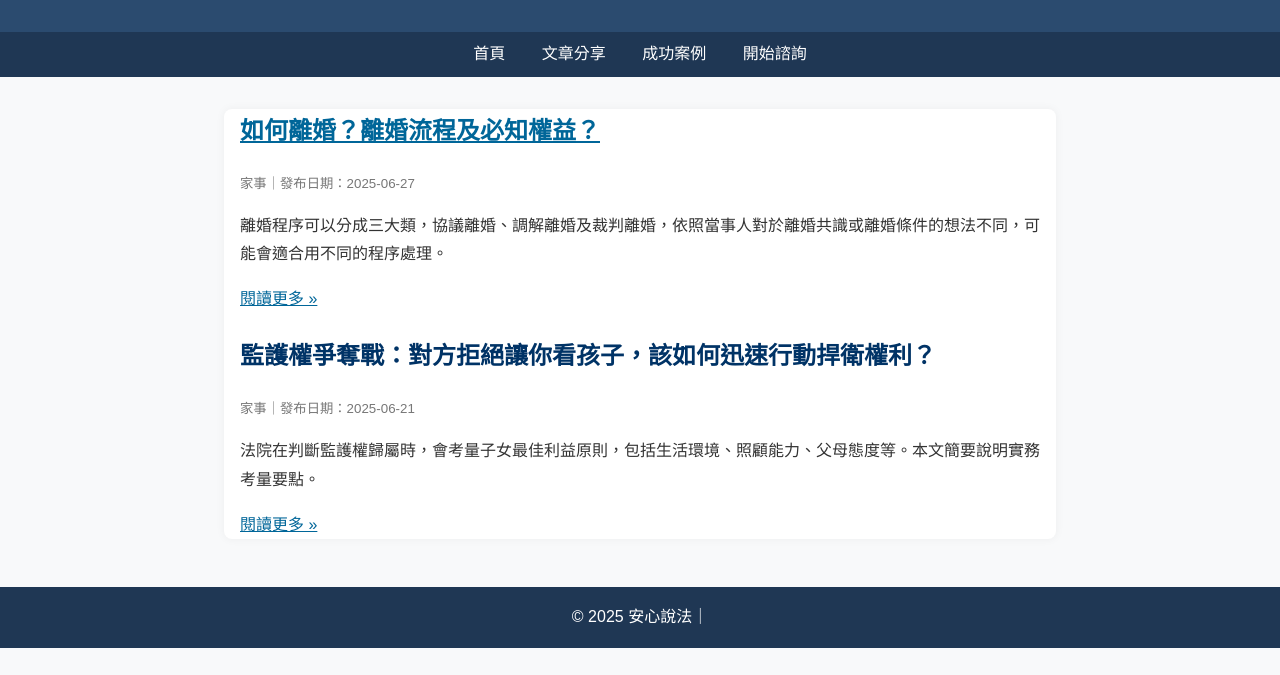
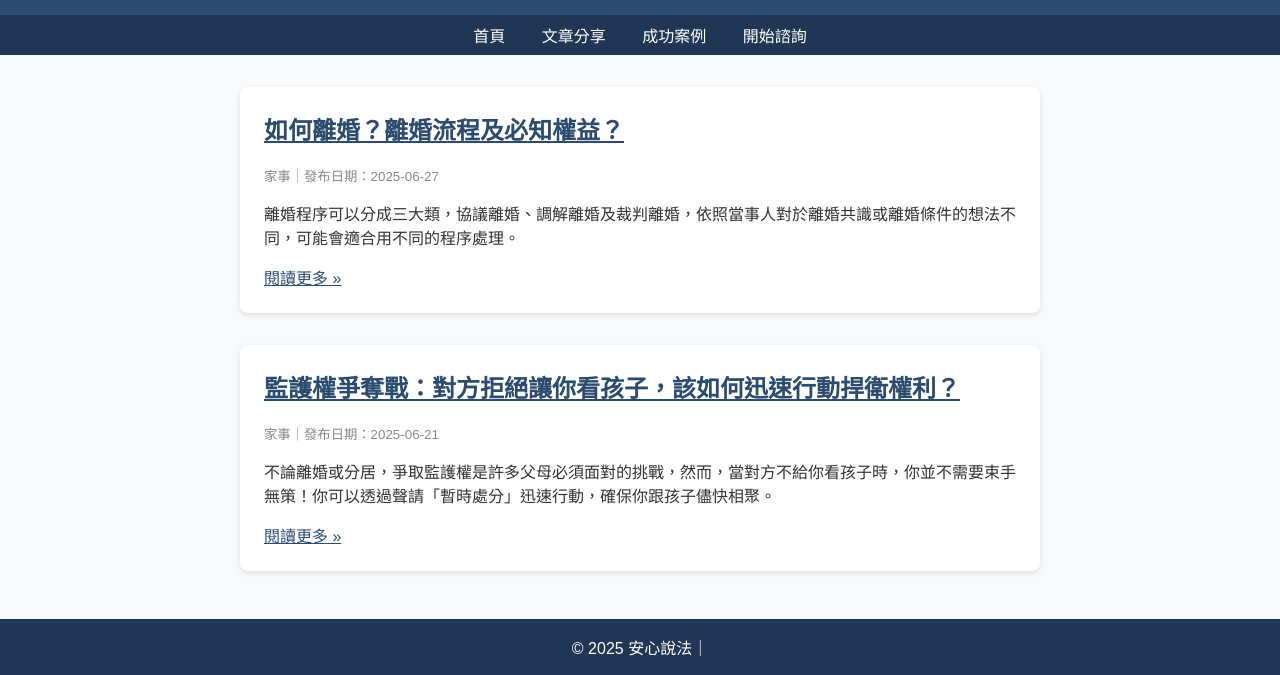
Before and after one commit to annielawarticles/law, a plain HTML site: page index.html in a window 1280 px wide. Shown: the part 125-800 px from the top of the page. Drawn offline with Linux system fonts and the light colour scheme.

Commit message:
Update index.html

```diff
--- a/index.html
+++ b/index.html
@@ -1,72 +1,10 @@
 <!DOCTYPE html>
 <html lang="zh-Hant">
 <head>
-  <style>
-  body {
-    font-family: "Noto Sans TC", sans-serif;
-    background-color: #f7f7f7;
-    color: #333;
-    line-height: 1.8;
-    margin: 0;
-    padding: 0;
-  }
-
-  nav {
-    background-color: #003366;
-    padding: 15px;
-    text-align: center;
-  }
-
-  nav a {
-    color: white;
-    text-decoration: none;
-    margin: 0 15px;
-    font-size: 16px;
-  }
-
-  nav a:hover {
-    text-decoration: underline;
-  }
-
-  .container {
-    max-width: 800px;
-    margin: 30px auto;
-    padding: 0 20px;
-    background-color: white;
-    box-shadow: 0 0 10px rgba(0,0,0,0.05);
-    border-radius: 8px;
-  }
-
-  .article {
-    margin-bottom: 40px;
-    border-bottom: 1px solid #ddd;
-    padding-bottom: 30px;
-  }
-
-  h1, h2, h3 {
-    color: #003366;
-  }
-
-  small {
-    color: #777;
-    display: block;
-    margin-bottom: 10px;
-  }
-
-  a {
-    color: #006699;
-  }
-
-  a:hover {
-    text-decoration: underline;
-  }
-</style>
-
-  <meta name="description" content="監護權、離婚、家事法律相關文章、律師。">
-  <meta name="keywords" content="監護權, 暫時處分, 家事事件, 探視權, 離婚律師, 家事律師,台北律師,法律諮詢">
   <meta charset="UTF-8">
   <meta name="viewport" content="width=device-width, initial-scale=1.0">
   <meta name="description" content="安心說法｜分享法律觀點，讓你安心了解法律的世界">
+  <meta name="keywords" content="監護權, 暫時處分, 家事事件, 探視權, 離婚律師, 家事律師, 台北律師, 法律諮詢">
   <title>安心說法｜法律觀點分享</title>
   <style>
     body {
@@ -105,18 +43,18 @@
       margin: 2rem auto;
       padding: 0 1rem;
     }
-    .article {
+    .articles {
       background-color: white;
       padding: 1.5rem;
       margin-bottom: 2rem;
       border-radius: 8px;
       box-shadow: 0 2px 5px rgba(0,0,0,0.1);
     }
-    .article h2 {
+    .articles h2 {
       margin-top: 0;
       color: #2b4b6f;
     }
-    .article small {
+    .articles small {
       display: block;
       margin-bottom: 1rem;
       color: #888;
@@ -127,6 +65,12 @@
       text-align: center;
       padding: 1rem;
       margin-top: 3rem;
+    }
+    a {
+      color: #2b4b6f;
+    }
+    a:hover {
+      text-decoration: underline;
     }
   </style>
 </head>
@@ -149,14 +93,13 @@
       <small>家事｜發布日期：2025-06-27</small>
       <p>離婚程序可以分成三大類，協議離婚、調解離婚及裁判離婚，依照當事人對於離婚共識或離婚條件的想法不同，可能會適合用不同的程序處理。</p>
       <a href="article1.html">閱讀更多 &raquo;</a>
-
     </div>
 
     <div class="articles">
-      <h2>監護權爭奪戰：對方拒絕讓你看孩子，該如何迅速行動捍衛權利？</h2>
+      <h2><a href="article2.html">監護權爭奪戰：對方拒絕讓你看孩子，該如何迅速行動捍衛權利？</a></h2>
       <small>家事｜發布日期：2025-06-21</small>
-      <p>法院在判斷監護權歸屬時，會考量子女最佳利益原則，包括生活環境、照顧能力、父母態度等。本文簡要說明實務考量要點。</p>
-       <a href="article2.html">閱讀更多 &raquo;</a>
+      <p>不論離婚或分居，爭取監護權是許多父母必須面對的挑戰，然而，當對方不給你看孩子時，你並不需要束手無策！你可以透過聲請「暫時處分」迅速行動，確保你跟孩子儘快相聚。</p>
+      <a href="article2.html">閱讀更多 &raquo;</a>
     </div>
   </div>
 
```
